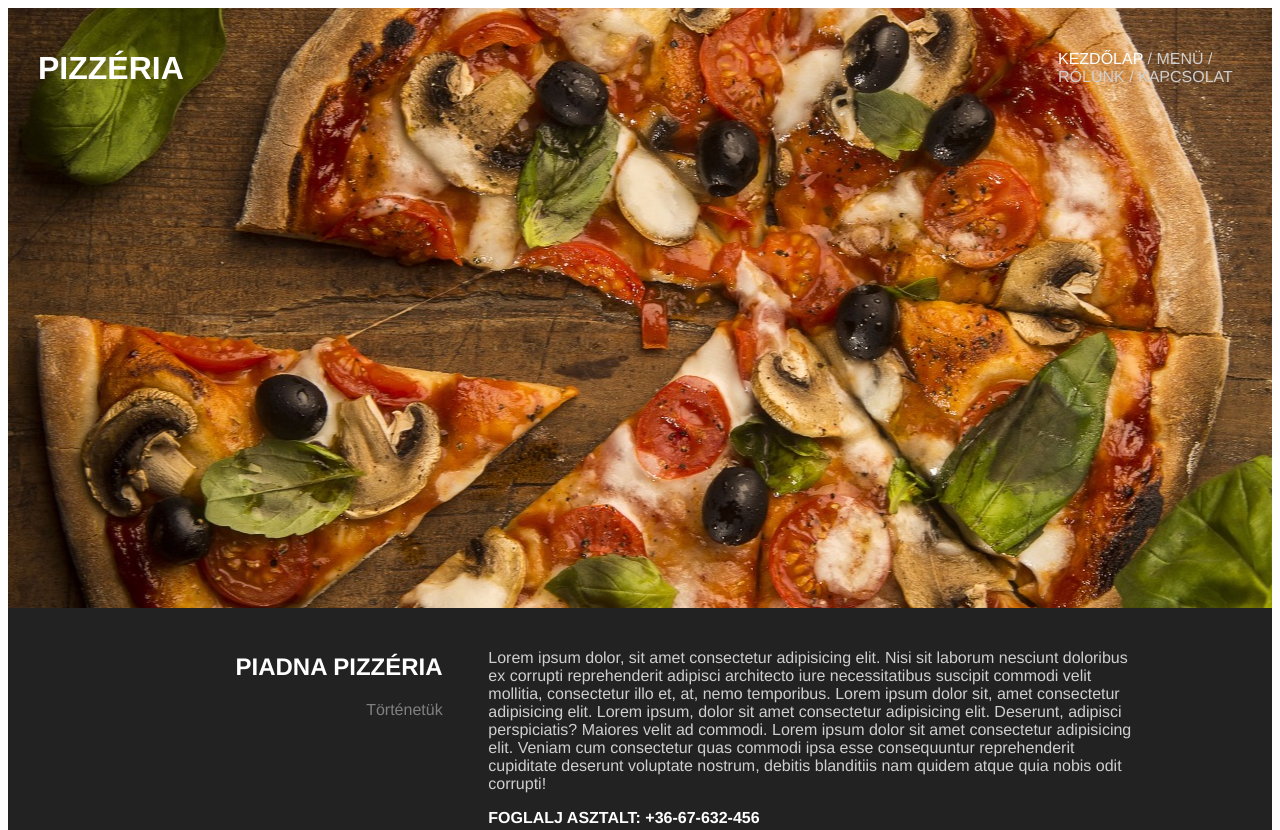
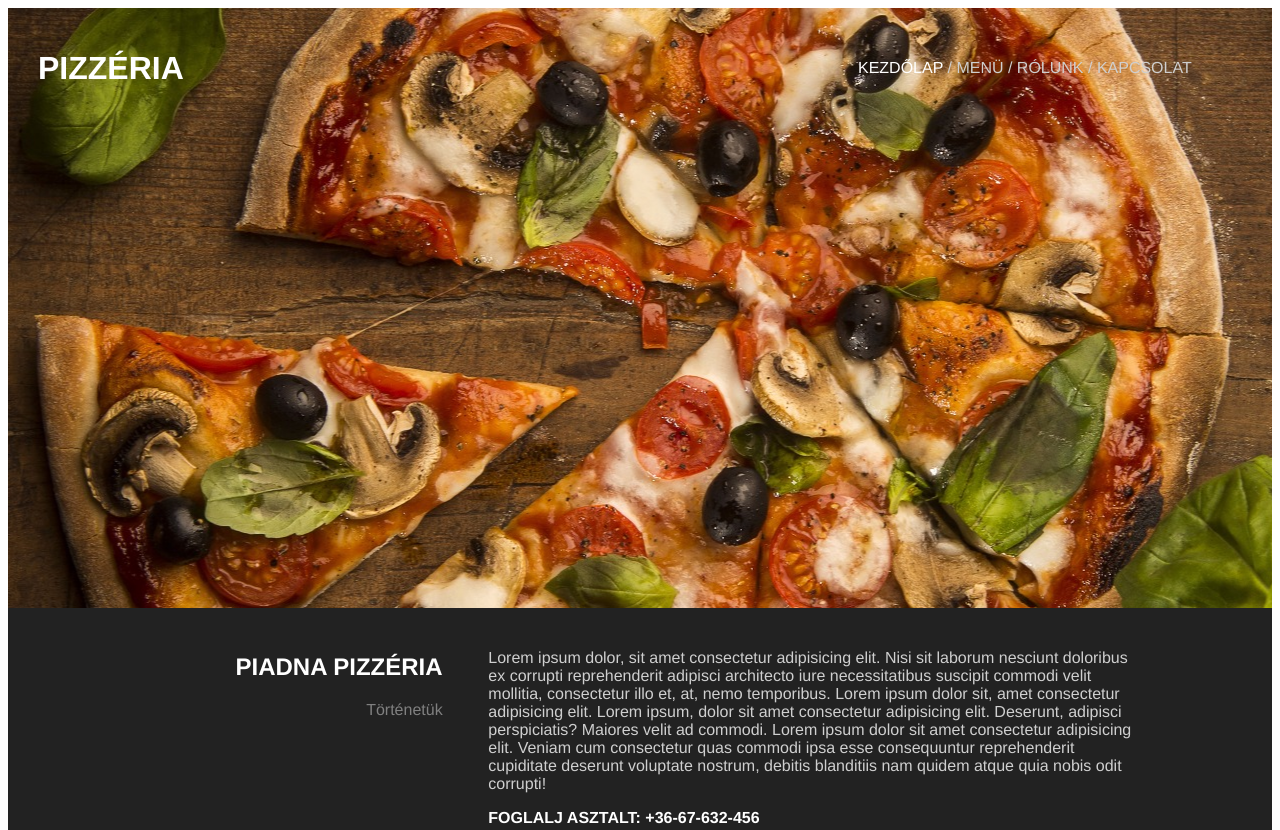
Before and after one commit to Kornel1227/Pizzaweb, a plain HTML site: page index.html in a window 1280 px wide. Shown: the top 830 px of the page. Drawn offline with Linux system fonts and the light colour scheme.

Commit message:
navbar javitas

```diff
--- a/style.css
+++ b/style.css
@@ -5,7 +5,7 @@ body{
     display: grid;
     grid-template-columns: 150px auto;
     grid-template-rows: repeat(5, 1fr);
-    grid-column-gap: 900px;
+    grid-column-gap: 700px;
     grid-row-gap: 0px;
     background-image: url(img/Pizzakep.jpg);
     color: white;
```
